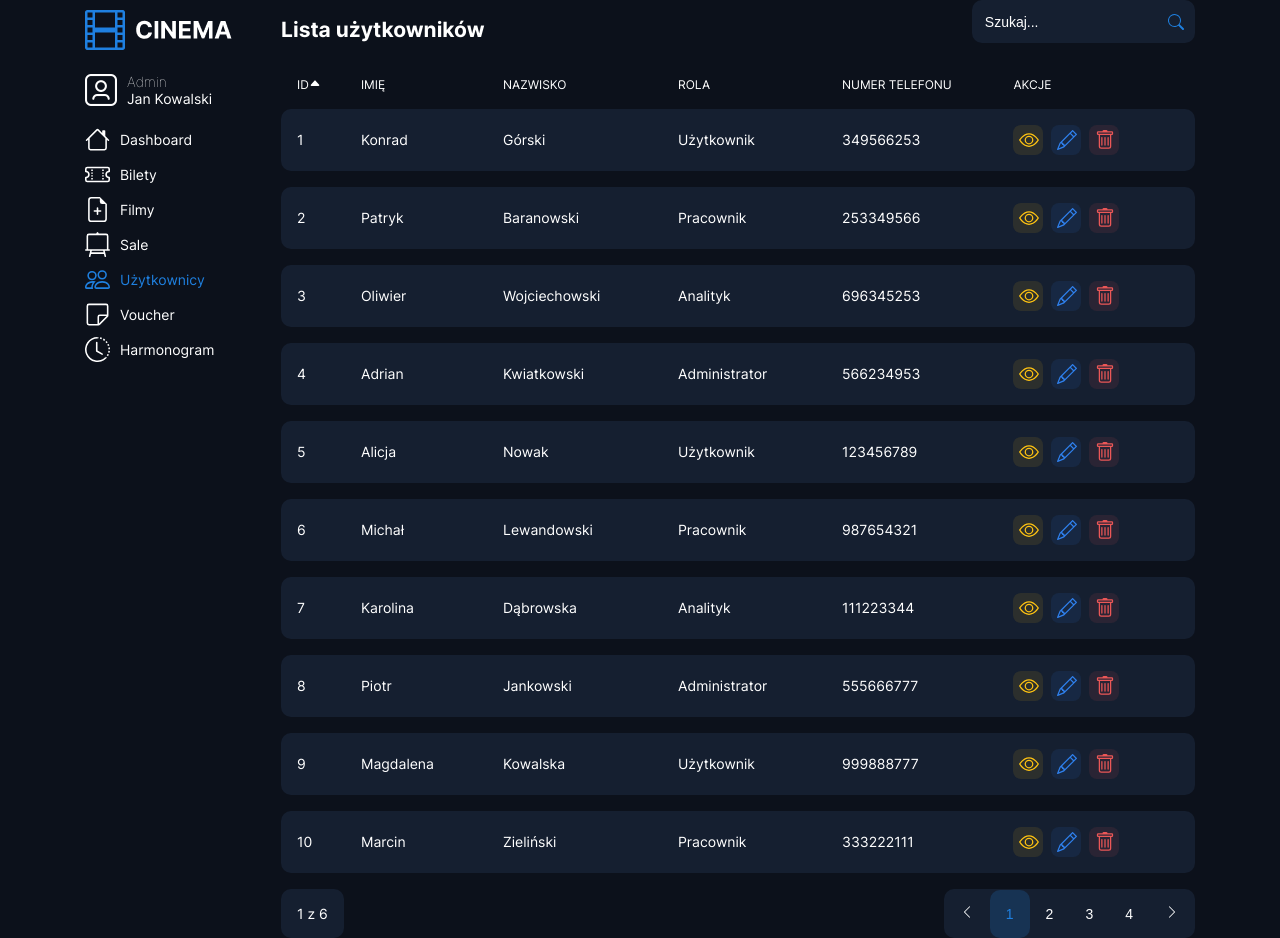
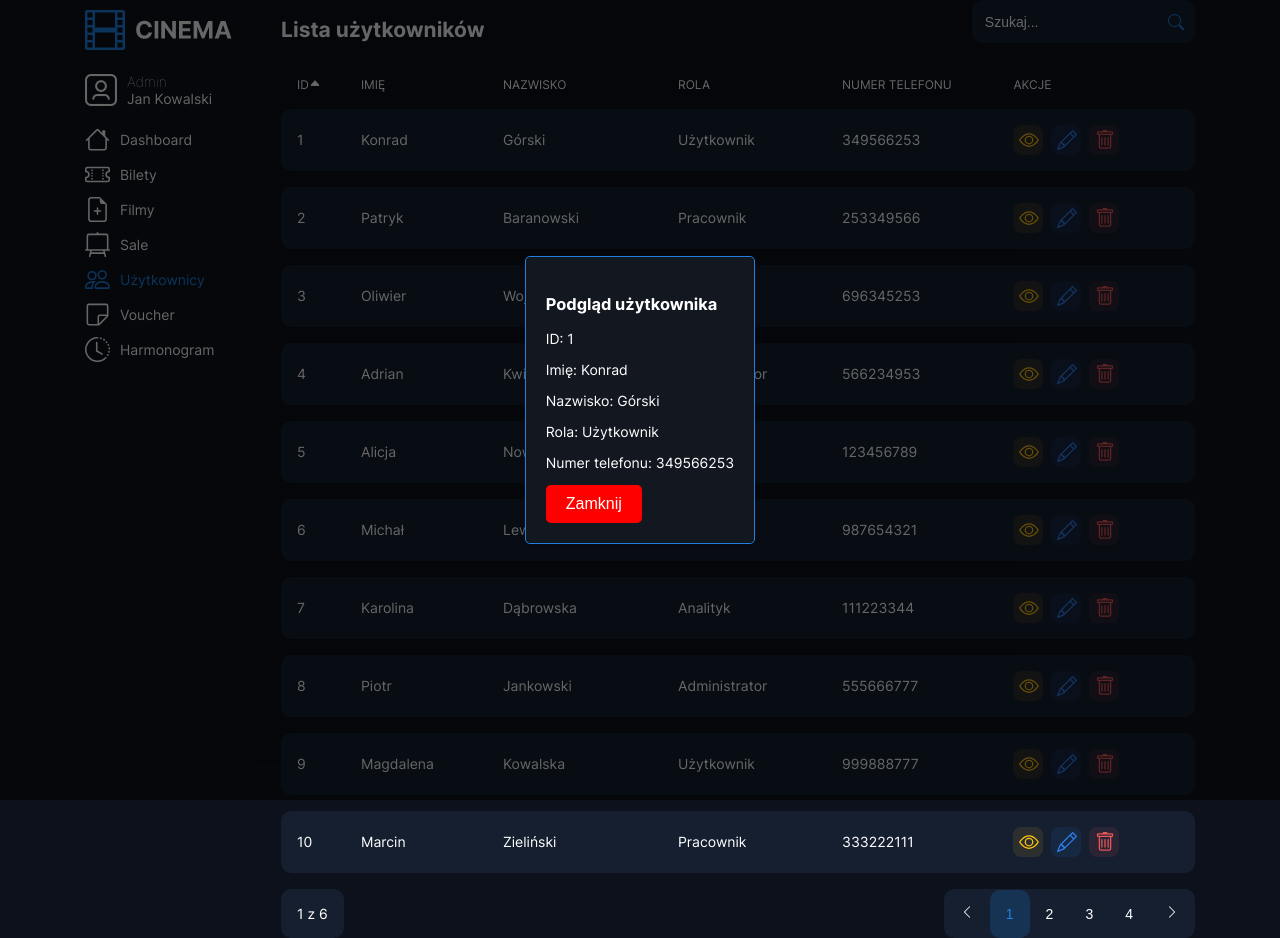
Before and after one commit to dezmerek/CinemaModern-project, a React (Create React App) app in the folder frontend/: page /dashboard/users in a window 1280 px wide. Both pictures are taken after a click on the button 1028 px from the left and 139 px from the top of the page. Built offline with nearby package versions, Linux system fonts and the light colour scheme.

Commit message:
Add preview

```diff
--- /dev/null
+++ b/frontend/src/Styles/components/_UserPreview.scss
@@ -0,0 +1,36 @@
+.user-preview-overlay {
+    position: fixed;
+    top: 0;
+    left: 0;
+    width: 100%;
+    height: 100%;
+    display: flex;
+    justify-content: center;
+    align-items: center;
+    background: rgba(0, 0, 0, 0.6);
+    z-index: 999;
+
+    &__content {
+        background-color: #131720;
+        padding: 20px;
+        border: 1px solid rgb(31, 128, 224);
+        border-radius: 5px;
+        box-shadow: 0 0 10px rgba(0, 0, 0, 0.2);
+        max-width: 400px;
+        z-index: 1000;
+
+        &__close-button {
+            background-color: #ff0000;
+            color: #fff;
+            border: none;
+            padding: 10px 20px;
+            border-radius: 5px;
+            cursor: pointer;
+            font-size: 16px;
+
+            &:hover {
+                background-color: #cc0000;
+            }
+        }
+    }
+}
--- /dev/null
+++ b/frontend/src/components/dashboard/UsersView/UserPreview.jsx
@@ -0,0 +1,25 @@
+import React from 'react';
+import './../../../Styles/components/_UserPreview.scss';
+
+const UserPreview = ({ user, onClose }) => {
+  return (
+    <div className="user-preview-overlay">
+      <div className="user-preview-overlay__content">
+        <h3>Podgląd użytkownika</h3>
+        <p>ID: {user.id}</p>
+        <p>Imię: {user.firstName}</p>
+        <p>Nazwisko: {user.lastName}</p>
+        <p>Rola: {user.role}</p>
+        <p>Numer telefonu: {user.phoneNumber}</p>
+        <button
+          className="user-preview-overlay__content__close-button"
+          onClick={onClose}
+        >
+          Zamknij
+        </button>
+      </div>
+    </div>
+  );
+};
+
+export default UserPreview;
--- a/frontend/src/components/dashboard/UsersView/UsersView.jsx
+++ b/frontend/src/components/dashboard/UsersView/UsersView.jsx
@@ -3,9 +3,11 @@ import UniversalTable from '../UniversalTable/UniversalTable';
 import usersData from '../../../data/usersData';
 import SearchBar from '../UniversalTable/TableSearch';
 import '../../../Styles/layout/_UsersView.scss';
+import UserPreview from './UserPreview';
 
 const UsersView = () => {
   const [searchText, setSearchText] = useState('');
+  const [selectedUser, setSelectedUser] = useState(null);
 
   const userColumns = ['id', 'firstName', 'lastName', 'role', 'phoneNumber'];
 
@@ -33,6 +35,11 @@ const UsersView = () => {
 
   const handlePreview = (user) => {
     console.log(`Previewing user with ID ${user.id}`);
+    setSelectedUser(user);
+  };
+
+  const handleClosePreview = () => {
+    setSelectedUser(null);
   };
 
   const handleEdit = (user) => {
@@ -58,6 +65,10 @@ const UsersView = () => {
         onEdit={handleEdit}
         onDelete={handleDelete}
       />
+
+      {selectedUser && (
+        <UserPreview user={selectedUser} onClose={handleClosePreview} />
+      )}
     </div>
   );
 };
```
